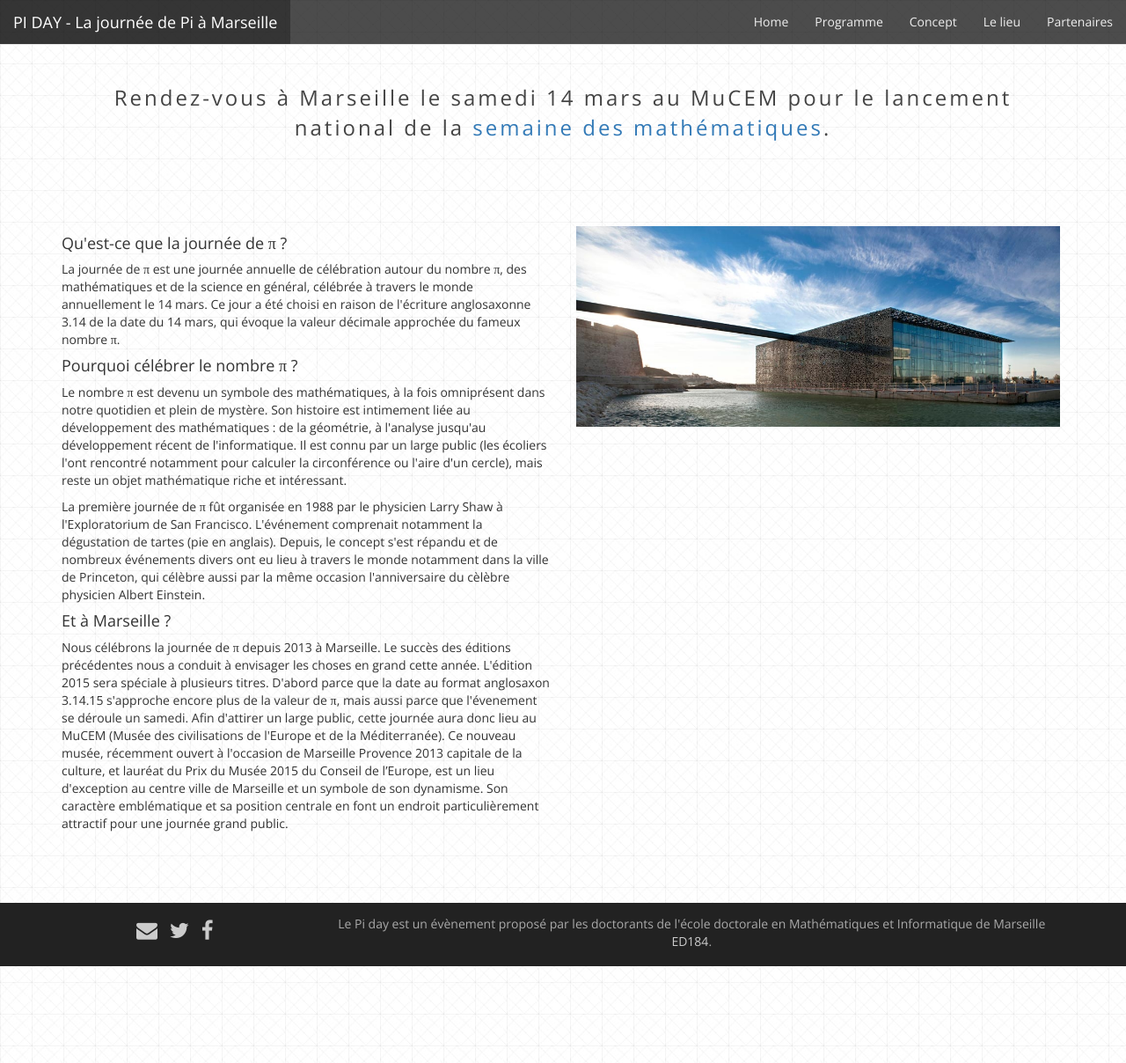
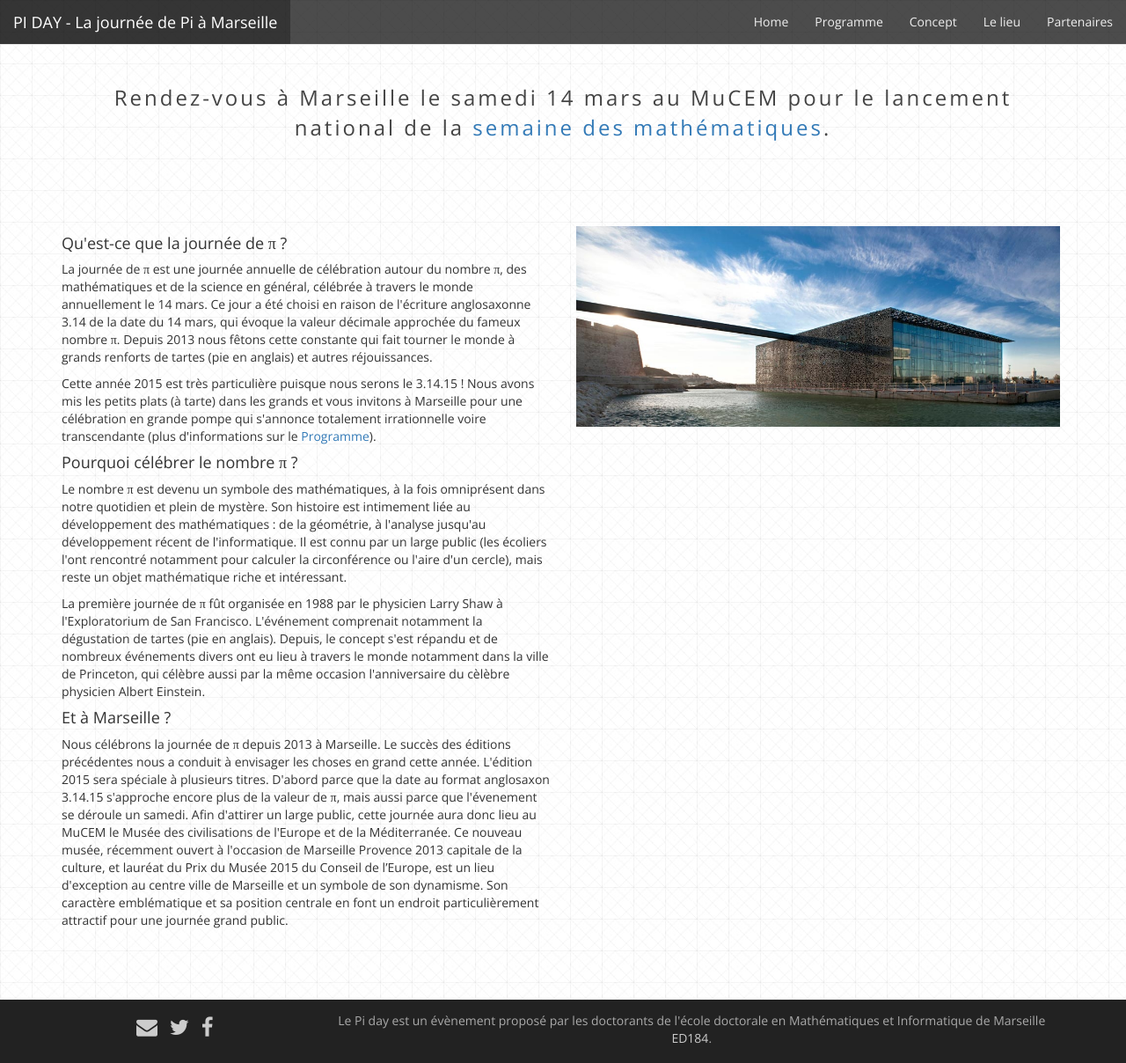
Before and after one commit to Piday/piday.github.io, a Jekyll site: the page built from concept.html, in a window 1280 px wide and 1208 px high. Shown: the whole window at 88% size. Built offline with Jekyll 4.4.1, drawn with Linux system fonts in a browser that asks for light colours; nearby versions of some CDN libraries; Markdown is read by kramdown in place of the engine named in the settings.

Commit message:
Concept
Correction du texte.

```diff
--- a/concept.html
+++ b/concept.html
@@ -22,7 +22,8 @@ permalink: /Concept/
 
 		<h4>Qu'est-ce que la journée de π ?</h4>
 
-		<p>La journée de π est une journée annuelle de célébration autour du nombre π, des mathématiques et de la science en général, célébrée à travers le monde annuellement le 14 mars. Ce jour a été choisi en raison de l'écriture anglosaxonne 3.14 de la date du 14 mars, qui évoque la valeur décimale approchée du fameux nombre π.</p>
+		<p>La journée de π est une journée annuelle de célébration autour du nombre π, des mathématiques et de la science en général, célébrée à travers le monde annuellement le 14 mars. Ce jour a été choisi en raison de l'écriture anglosaxonne 3.14 de la date du 14 mars, qui évoque la valeur décimale approchée du fameux nombre π. Depuis 2013 nous fêtons cette constante qui fait tourner le monde à grands renforts de tartes (pie en anglais) et autres réjouissances.</p>
+		<p>Cette année 2015 est très particulière puisque nous serons le 3.14.15 ! Nous avons mis les petits plats (à tarte) dans les grands et vous invitons à Marseille pour une célébration en grande pompe qui s'annonce totalement irrationnelle voire transcendante (plus d'informations sur le <a class="page-link" href="{{ '/Programme/' | prepend: site.baseurl }}">Programme</a>).</p>
 
 		<h4>Pourquoi célébrer le nombre π ?</h4>
 
@@ -32,7 +33,7 @@ permalink: /Concept/
 
 		<h4>Et à Marseille ?</h4>
 
-		<p>Nous célébrons la journée de π depuis 2013 à Marseille. Le succès des éditions précédentes nous a conduit à envisager les choses en grand cette année. L'édition 2015 sera spéciale à plusieurs titres. D'abord parce que la date au format anglosaxon 3.14.15 s'approche encore plus de la valeur de π, mais aussi parce que l'évenement se déroule un samedi. Afin d'attirer un large public, cette journée aura donc lieu au MuCEM (Musée des civilisations de l'Europe et de la Méditerranée). Ce nouveau musée, récemment ouvert à l'occasion de Marseille Provence 2013 capitale de la culture, et lauréat du Prix du Musée 2015 du Conseil de l’Europe, est un lieu d'exception au centre ville de Marseille et un symbole de son dynamisme. Son caractère emblématique et sa position centrale en font un endroit particulièrement attractif pour une journée grand public.</p>
+		<p>Nous célébrons la journée de π depuis 2013 à Marseille. Le succès des éditions précédentes nous a conduit à envisager les choses en grand cette année. L'édition 2015 sera spéciale à plusieurs titres. D'abord parce que la date au format anglosaxon 3.14.15 s'approche encore plus de la valeur de π, mais aussi parce que l'évenement se déroule un samedi. Afin d'attirer un large public, cette journée aura donc lieu au MuCEM le Musée des civilisations de l'Europe et de la Méditerranée. Ce nouveau musée, récemment ouvert à l'occasion de Marseille Provence 2013 capitale de la culture, et lauréat du Prix du Musée 2015 du Conseil de l’Europe, est un lieu d'exception au centre ville de Marseille et un symbole de son dynamisme. Son caractère emblématique et sa position centrale en font un endroit particulièrement attractif pour une journée grand public.</p>
 	    </div>
 	        <div class="col-sm-6">
 	        <img src="/images/mucem.jpg" alt="MuCEM" width="550"/>
```
